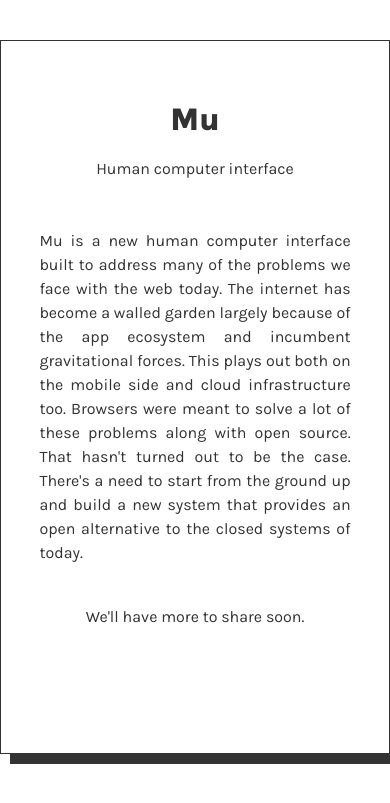
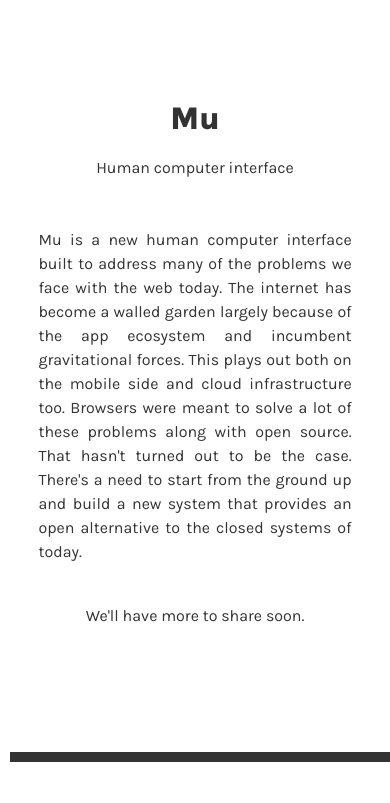
Before and after one commit to muxyz/website, a Jekyll site: the page built from index.md, in a window 390 px wide. Shown: the top 803 px of the page. Built offline with Jekyll 4.4.1, drawn with Linux system fonts in a browser that asks for light colours.

Commit message:
Update default.html

```diff
--- a/_layouts/default.html
+++ b/_layouts/default.html
@@ -65,6 +65,8 @@
 	}
 	#body {
           padding: 2.4em;
+	  border: 0;
+	  box-shadow: 0;
 	}
       }
       #footer {
```
